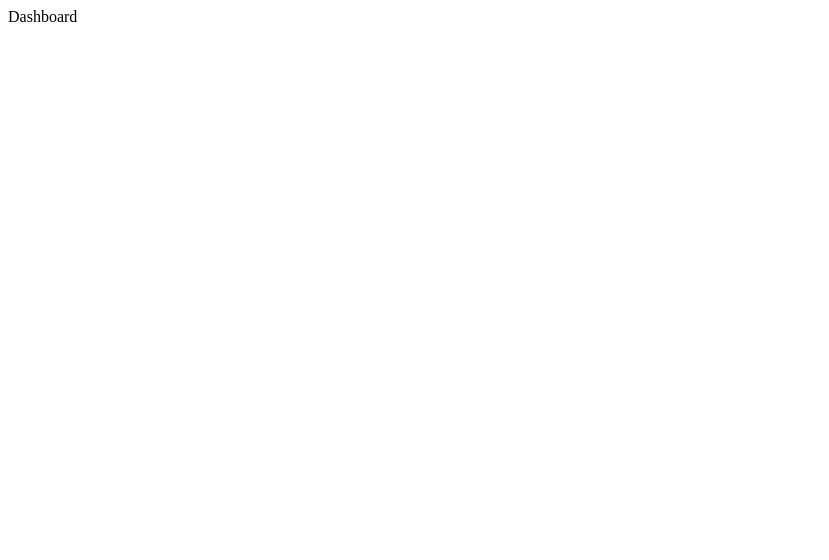
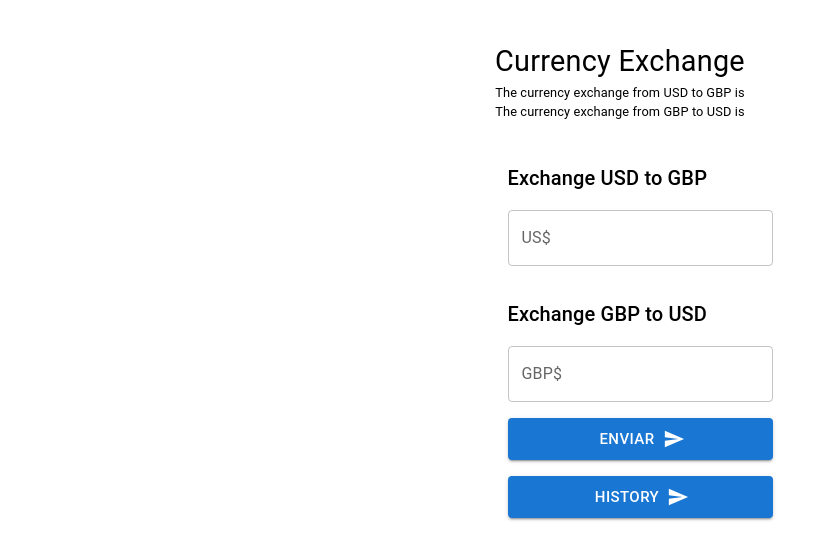
Before and after one commit to joaoreisjpk/Full-Stack-Exchange-Aplication, a React (Create React App) app: page /dashboard in a window 1280 px wide. Shown: the top 560 px of the page, without its empty margins (0-829 px from the left). Built offline with nearby package versions, Linux system fonts and the light colour scheme; no server answers.

Commit message:
finishing dashboard page funcionality

```diff
--- a/src/helpers/index.tsx
+++ b/src/helpers/index.tsx
@@ -7,22 +7,19 @@ export const validateInputs = ({
   gbpToUsd = 0,
   usdToGbp = 0,
 }: validateInputProps) => {
-  if (paredesValidation) {
+  if (usdToGbp < 0 && usdToGbp < 0) {
     return {
-      paredeAltura: paredesErrorMessage,
-      paredeComprimento: paredesErrorMessage,
+      usdToGbp: 'Please, put a number bigger then 0',
     };
-  } else if (paredesAreaValidation) {
+
+  } else if (gbpToUsd < 0) {
     return {
-      paredeAltura: ' ',
-      paredeComprimento: paredesAreaErrorMessage,
-      portasNumero: ' ',
-      janelasNumero: paredesAreaErrorMessage,
+      gbpToUsd: 'Please, put a number bigger then 0',
     };
-  } else if (alturaDaParedeValidation) {
+  } else if (gbpToUsd > 0 && usdToGbp > 0) {
     return {
-      paredeAltura: alturaDaParedeErrorMessage,
-      portasNumero: ' ',
+      gbpToUsd: 'Only one input can be filled',
+      usdToGbp: 'Only one input can be filled',
     };
   }
   return {};
--- a/src/pages/Dashboard.tsx
+++ b/src/pages/Dashboard.tsx
@@ -1,9 +1,132 @@
-import React from 'react'
+import React, { useEffect, useState } from 'react';
+import { Formik, Form } from 'formik';
+
+import { Button, Typography, Grid, Stack, Box } from '@mui/material';
+
+import SendIcon from '@mui/icons-material/Send';
+import MUInput from '../components/MUInput';
+import { calculateCurrencyExchange } from '../api/currencyAPI';
+import { validateInputs } from '../helpers';
+import { useNavigate } from 'react-router-dom';
+
+interface InputsDataProps {
+  gbpToUsd: number | '';
+  usdToGbp: number | '';
+}
 
 export default function Dashboard() {
+  const navigate = useNavigate();
+
+  const [gbpExchange, setGbpExchange] = useState<number>();
+  const [usdExchange, setUsdExchange] = useState<number>();
+
+  useEffect(() => {
+    const api = async () => {
+      setGbpExchange(await calculateCurrencyExchange('USD', 'GBP'));
+      setUsdExchange(await calculateCurrencyExchange('GBP', 'USD'));
+    };
+    api();
+  }, []);
+
+  function submitHandler(inputsData: InputsDataProps, resetForm: () => void) {
+    const { gbpToUsd, usdToGbp } = inputsData;
+    const getStorage = localStorage.getItem('history') || '[]';
+    let newStorage = [...JSON.parse(getStorage)];
+
+    if (!!gbpToUsd) {
+      newStorage.push({
+        gbpToUsd,
+        currencyExchange: usdExchange,
+        exchangeAmount: Number(gbpToUsd) * usdExchange,
+      });
+    } else {
+      newStorage.push({
+        usdToGbp,
+        currencyExchange: gbpExchange,
+        exchangeAmount: Number(usdToGbp) * gbpExchange,
+        date: new Date(),
+      });
+    }
+
+    localStorage.setItem('history', JSON.stringify(newStorage));
+    resetForm();
+  }
+
   return (
-    <div>
-      Dashboard
-    </div>
-  )
+    <Box>
+      <Typography
+        fontSize='1.8rem'
+        align='center'
+        marginTop={5}
+        marginLeft={-5}
+      >
+        Currency Exchange
+      </Typography>
+      <Typography fontSize='.8rem' marginLeft={-5} align='center'>
+        The currency exchange from USD to GBP is {gbpExchange}
+      </Typography>
+      <Typography fontSize='.8rem' marginLeft={-5} align='center'>
+        The currency exchange from GBP to USD is {usdExchange}
+      </Typography>
+      <Formik
+        initialValues={{
+          usdToGbp: '',
+          gbpToUsd: '',
+        }}
+        validate={({ gbpToUsd, usdToGbp }: InputsDataProps) =>
+          validateInputs({ gbpToUsd, usdToGbp })
+        }
+        onSubmit={async (inputsData: InputsDataProps, { resetForm }) =>
+          await submitHandler(inputsData, resetForm)
+        }
+      >
+        <Form>
+          <Grid
+            container
+            marginTop='2.5rem'
+            gap={4}
+            justifyItems='center'
+            direction='column'
+            justifyContent='center'
+            alignItems='center'
+          >
+            <Stack spacing={2}>
+              <Typography variant='h6' component='label' htmlFor='usdToGbp'>
+                Exchange USD to GBP
+              </Typography>
+              <MUInput name='usdToGbp' type='input' label='US$' />
+            </Stack>
+            <Stack spacing={2}>
+              <Typography variant='h6' component='label' htmlFor='gbpToUsd'>
+                Exchange GBP to USD
+              </Typography>
+              <MUInput type='input' name='gbpToUsd' label='GBP$' />{' '}
+              <Button
+                endIcon={<SendIcon />}
+                type='submit'
+                size='large'
+                variant='contained'
+                sx={{
+                  width: 265,
+                }}
+              >
+                Enviar
+              </Button>
+              <Button
+                endIcon={<SendIcon />}
+                onClick={() => navigate('/history')}
+                size='large'
+                variant='contained'
+                sx={{
+                  width: 265,
+                }}
+              >
+                History
+              </Button>
+            </Stack>
+          </Grid>
+        </Form>
+      </Formik>
+    </Box>
+  );
 }
```
